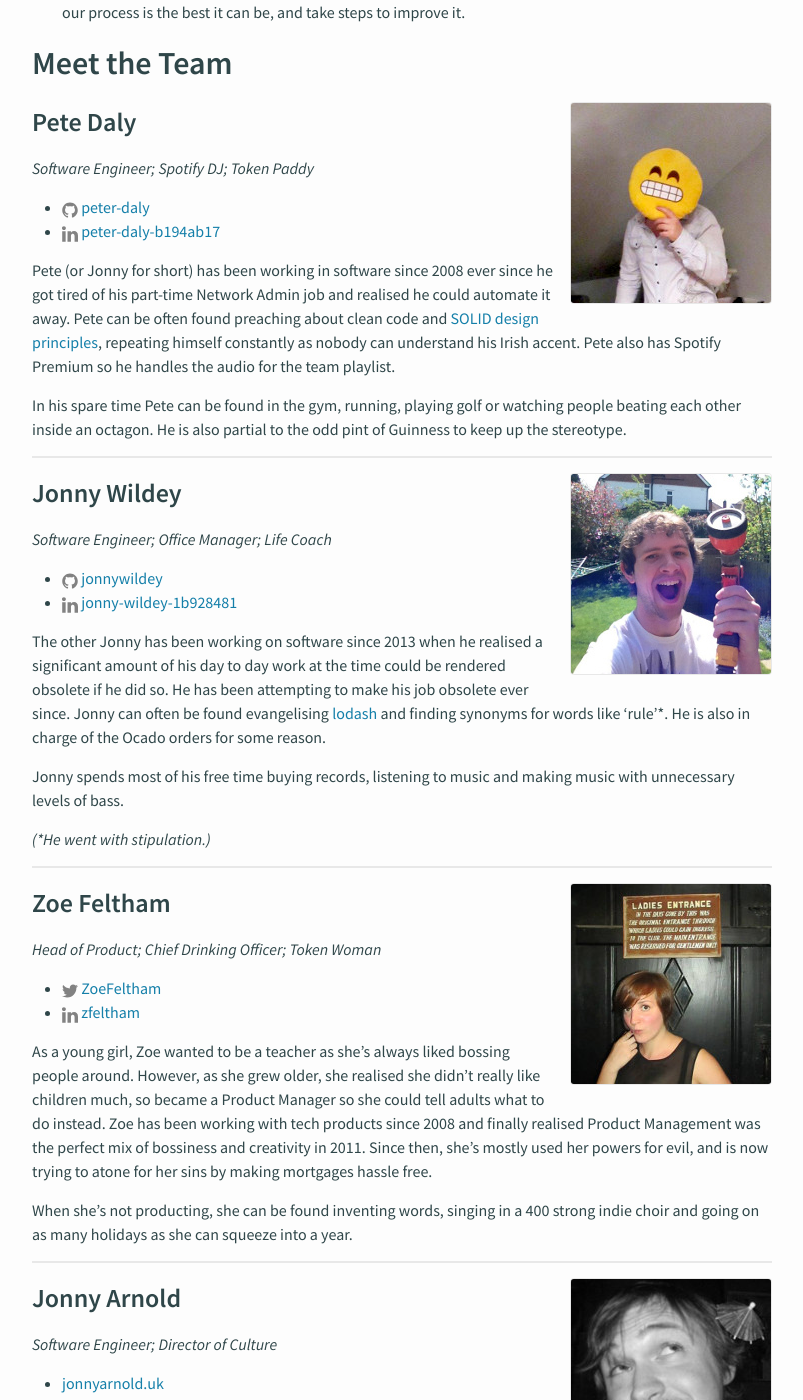
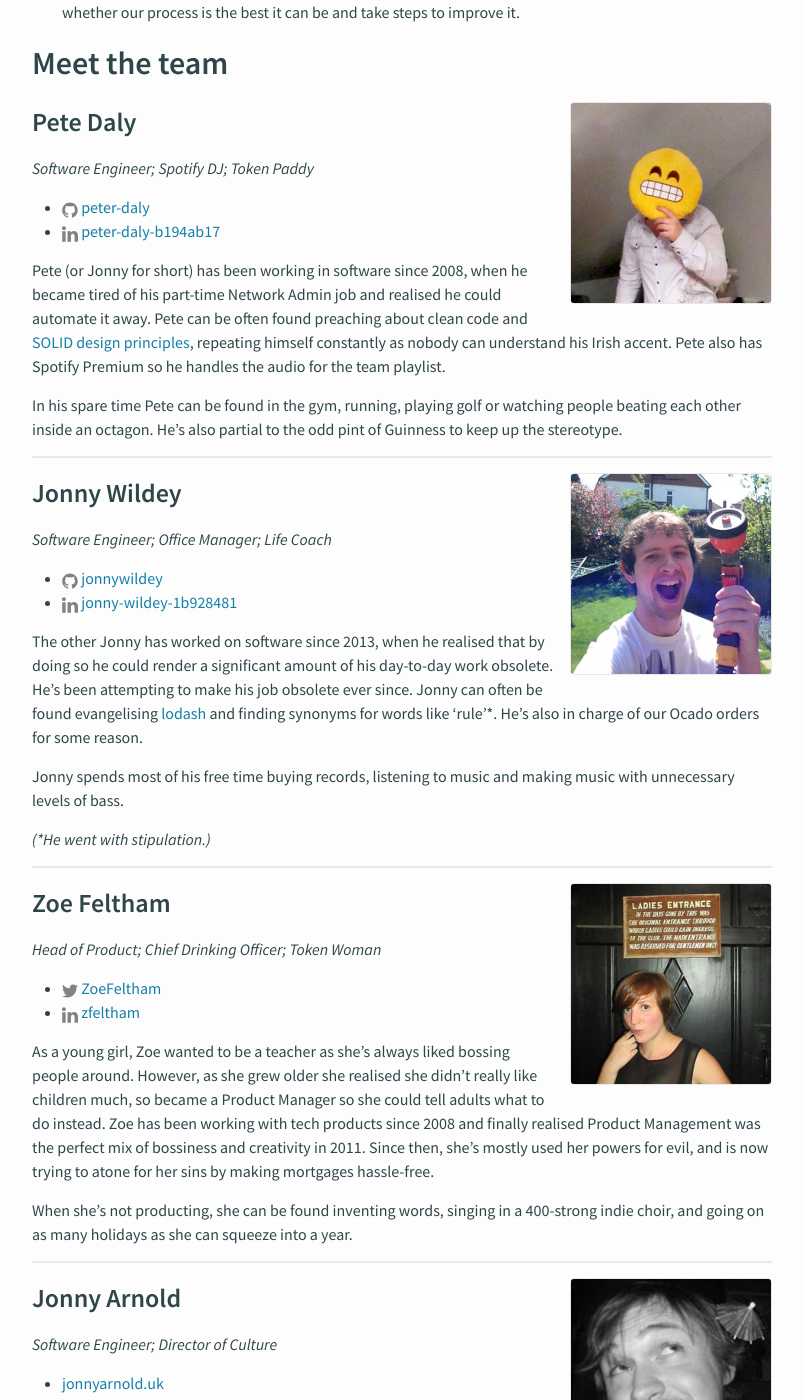
Before and after one commit to olitrussle/trussle.github.io, a Jekyll site: the page built from about.md, in a window 1280 px wide and 1400 px high, scrolled down 691 px. Shown: the whole window, without its empty margins (238-1041 px from the left). Built offline with Jekyll 4.4.1, drawn with Linux system fonts in a browser that asks for light colours; some of the changed text lies outside the part shown.

Commit message:
Update about.md

```diff
--- a/about.md
+++ b/about.md
@@ -4,17 +4,17 @@ title: About Us
 permalink: /about/
 ---
 
-**Hello and dia dhuit!** We're the Trussle Product Development Team. We make stuff for [Trussle](https://trussle.com/), a mortgage adviser that wants to change the way you get a mortgage for the better.
+**Hello and dia dhuit!** We're the Trussle Product Development Team. We make stuff for [Trussle](https://trussle.com/), the new hassle-free way to find and secure a mortgage online.
 
-## What We Like
+## What we like
 
-The team is based around a few key principles:
+The team's based around a few key principles:
 
-- **What we make must work.** This seems pretty obvious, but it's easy to make a mistake. We make sure we are making what the user wants, and we double-check our work by showing it to the rest of the team, even when it's still in progress.
+- **What we make must work.** This seems pretty obvious, but it's easy to make a mistake. We make sure we're making what the user wants, and we double-check our work by showing it to the rest of the team even when it's still in progress.
 - **What we make must be easy to change in the future.** Strong software design principles and constant refactoring help us achieve this.
-- **We must improve.** Technology moves fast: if we don't, we'll get left behind. We regularly reflect on whether our process is the best it can be, and take steps to improve it.
+- **We must improve.** Technology moves fast: if we don't keep up, we'll get left behind. We regularly reflect on whether our process is the best it can be and take steps to improve it.
 
-## Meet the Team
+## Meet the team
 
 <img class="aside" src="/images/team/pete.jpg" />
 
@@ -26,9 +26,9 @@ The team is based around a few key principles:
     <li>{% include icon-linkedin.html username="peter-daly-b194ab17" %}</li>
 </ul>
 
-Pete (or Jonny for short) has been working in software since 2008 ever since he got tired of his part-time Network Admin job and realised he could automate it away. Pete can be often found preaching about clean code and [SOLID design principles](https://scotch.io/bar-talk/s-o-l-i-d-the-first-five-principles-of-object-oriented-design), repeating himself constantly as nobody can understand his Irish accent. Pete also has Spotify Premium so he handles the audio for the team playlist.
+Pete (or Jonny for short) has been working in software since 2008, when he became tired of his part-time Network Admin job and realised he could automate it away. Pete can be often found preaching about clean code and [SOLID design principles](https://scotch.io/bar-talk/s-o-l-i-d-the-first-five-principles-of-object-oriented-design), repeating himself constantly as nobody can understand his Irish accent. Pete also has Spotify Premium so he handles the audio for the team playlist.
 
-In his spare time Pete can be found in the gym, running, playing golf or watching people beating each other inside an octagon. He is also partial to the odd pint of Guinness to keep up the stereotype.
+In his spare time Pete can be found in the gym, running, playing golf or watching people beating each other inside an octagon. He's also partial to the odd pint of Guinness to keep up the stereotype.
 
 ---
 
@@ -42,9 +42,9 @@ In his spare time Pete can be found in the gym, running, playing golf or watchin
     <li>{% include icon-linkedin.html username="jonny-wildey-1b928481" %}</li>
 </ul>
 
-The other Jonny has been working on software since 2013 when he realised a significant amount of his day to day work at the time could be rendered obsolete if he did so. He has been attempting to make his job obsolete ever since. Jonny can often be found evangelising [lodash](https://lodash.com/) and finding synonyms for words like 'rule'*. He is also in charge of the Ocado orders for some reason.
+The other Jonny has worked on software since 2013, when he realised that by doing so he could render a significant amount of his day-to-day work obsolete. He's been attempting to make his job obsolete ever since. Jonny can often be found evangelising [lodash](https://lodash.com/) and finding synonyms for words like 'rule'*. He's also in charge of our Ocado orders for some reason.
 
-Jonny spends most of his free time buying records, listening to music and making  music with unnecessary levels of bass.
+Jonny spends most of his free time buying records, listening to music and making music with unnecessary levels of bass.
 
 *(\*He went with stipulation.)*
 
@@ -60,9 +60,9 @@ Jonny spends most of his free time buying records, listening to music and making
     <li>{% include icon-linkedin.html username="zfeltham" %}</li>
 </ul>
 
-As a young girl, Zoe wanted to be a teacher as she's always liked bossing people around. However, as she grew older, she realised she didn't really like children much, so became a Product Manager so she could tell adults what to do instead. Zoe has been working with tech products since 2008 and finally realised Product Management was the perfect mix of bossiness and creativity in 2011. Since then, she's mostly used her powers for evil, and is now trying to atone for her sins by making mortgages hassle free.
+As a young girl, Zoe wanted to be a teacher as she's always liked bossing people around. However, as she grew older she realised she didn't really like children much, so became a Product Manager so she could tell adults what to do instead. Zoe has been working with tech products since 2008 and finally realised Product Management was the perfect mix of bossiness and creativity in 2011. Since then, she's mostly used her powers for evil, and is now trying to atone for her sins by making mortgages hassle-free.
 
-When she's not producting, she can be found inventing words, singing in a 400 strong indie choir and going on as many holidays as she can squeeze into a year.
+When she's not producting, she can be found inventing words, singing in a 400-strong indie choir, and going on as many holidays as she can squeeze into a year.
 
 ---
 
@@ -80,9 +80,9 @@ When she's not producting, she can be found inventing words, singing in a 400 st
 
 Since the age of 10 Jonny has been staring at computers and trying to make them do what he tells them. Jonny can often be found ranting in a weakly Northern accent about code quality, company culture or [the Agile Manifesto](http://agilemanifesto.org).
 
-Jonny has been a software engineer since 2011. After working as a scientific software consultant and a web developer for a ratings and review company, Jonny finally saw sense and settled down into the warm and inviting world of mortgage advice start-ups.
+Jonny has been a software engineer since 2011. After working as a scientific software consultant and a web developer for a ratings and review company, Jonny finally saw sense and settled down into the warm and inviting world of mortgage startups.
 
-Oddly, Jonny spends a lot of time programming *outside* of work, in a move that has disappointed loved ones. He is also studying Japanese, attending programming outreach events and presenting radio shows, although usually not at the same time.
+Oddly, Jonny spends a lot of time programming *outside* of work, in a move that has disappointed loved ones. He's also studying Japanese, attending programming outreach events and presenting radio shows, although usually not at the same time.
 
 ---
 
```
